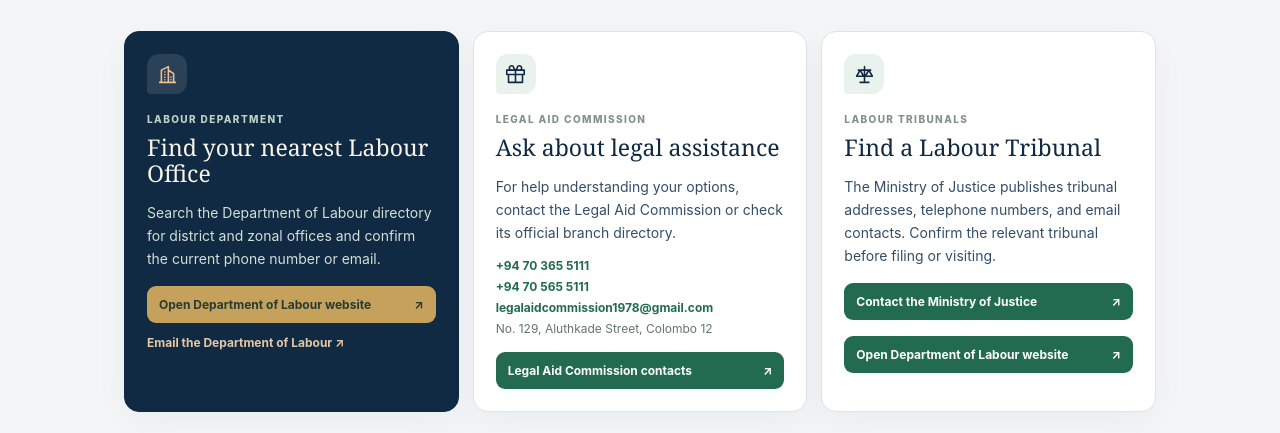
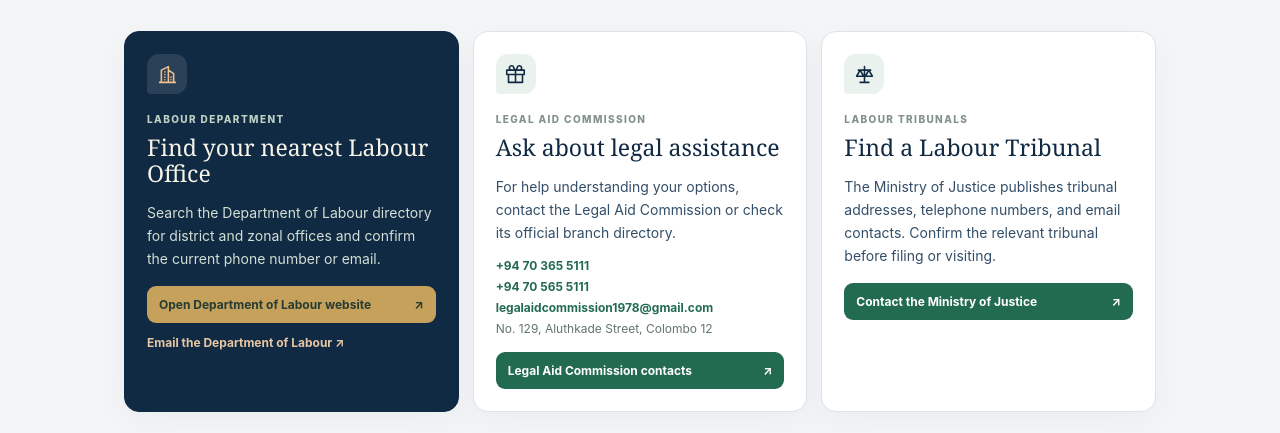
Before and after one commit to SanjanaFernando/nithi-sahaya, a plain HTML site: page frontend/contacts.html in a window 1280 px wide. Shown: the part 352-785 px from the top of the page. Drawn offline with Linux system fonts and the light colour scheme.

Commit message:
feat:help links

```diff
--- a/frontend/contacts.html
+++ b/frontend/contacts.html
@@ -48,7 +48,6 @@
         <h2>Find a Labour Tribunal</h2>
         <p>The Ministry of Justice publishes tribunal addresses, telephone numbers, and email contacts. Confirm the relevant tribunal before filing or visiting.</p>
         <a class="primary-link" href="https://moj.gov.lk/index.php/en/contact-us/contact-information" target="_blank" rel="noopener noreferrer">Contact the Ministry of Justice <span aria-hidden="true">↗</span></a>
-        <a class="primary-link" href="https://labourdept.gov.lk/" target="_blank" rel="noopener noreferrer">Open Department of Labour website <span aria-hidden="true">↗</span></a>
       </article>
     </div>
 
```
